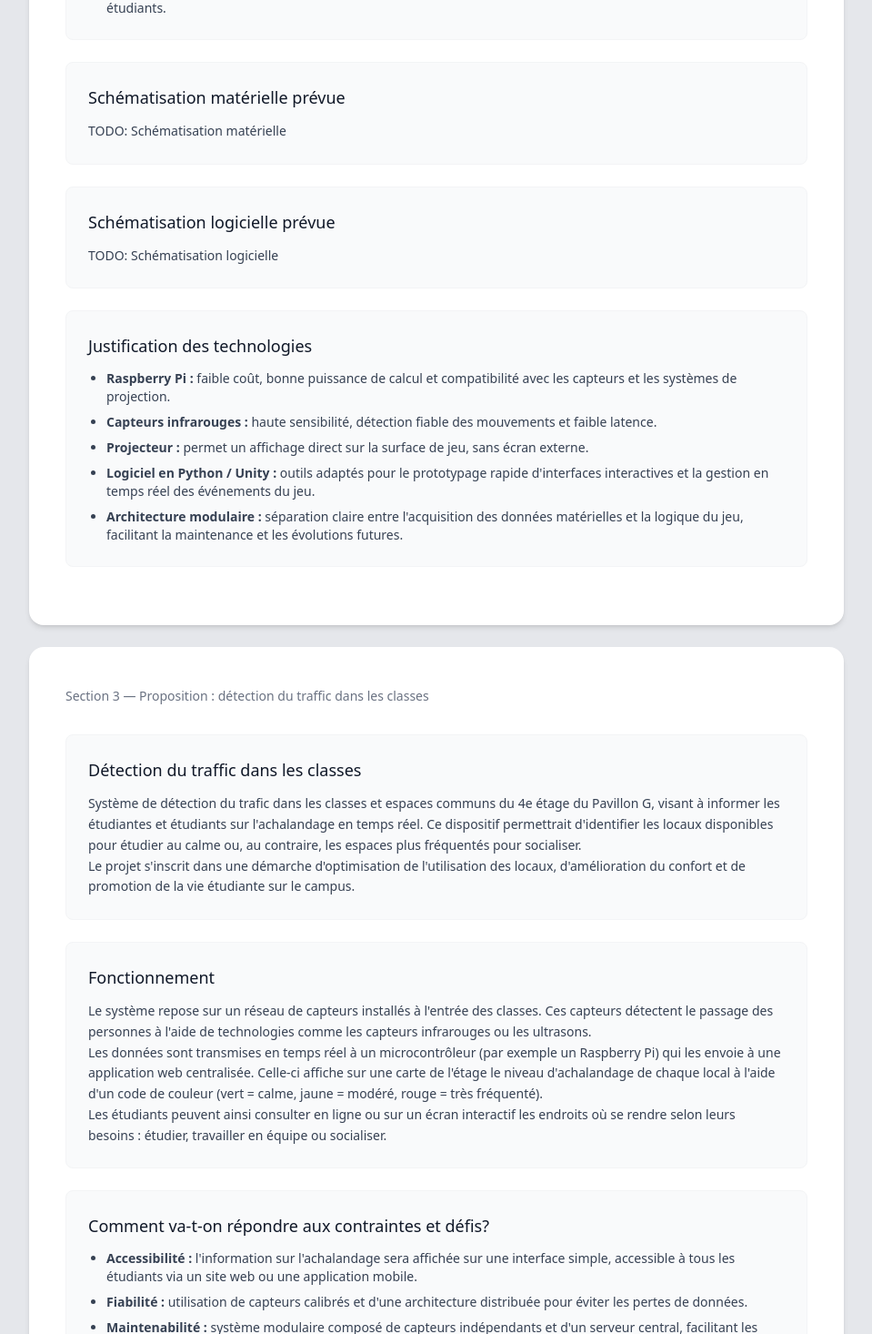
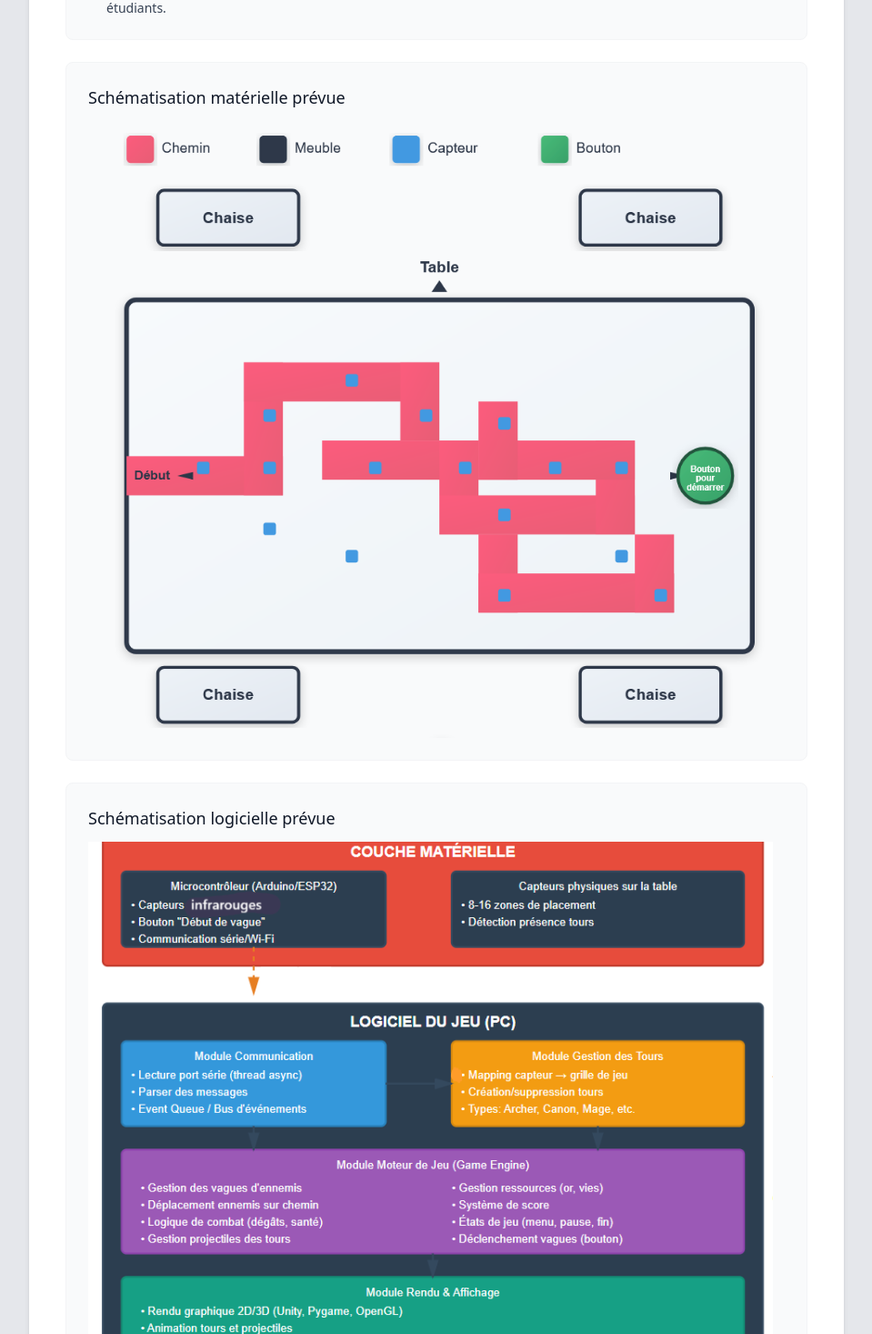
Before and after one commit to dev-t0ny/projet-veille, a Vue app: page /#/ in a window 1280 px wide. Shown: the part 2144-3610 px from the top of the page at 91% size, without its empty margins (160-1119 px from the left). Built offline with nearby package versions, Linux system fonts and the light colour scheme.

Commit message:
ajout images schématisations table

```diff
--- a/src/pages/index.vue
+++ b/src/pages/index.vue
@@ -188,18 +188,14 @@
         <h3 class="text-lg font-medium text-gray-900 mb-3">
           Schématisation matérielle prévue
         </h3>
-        <p class="text-sm text-gray-700 leading-relaxed">
-          TODO: Schématisation matérielle
-        </p>
+          <img src="../../public/schema_mat_table.png" alt="">
       </article>
 
       <article class="bg-gray-50 border border-gray-100 rounded-lg p-6 mb-6">
         <h3 class="text-lg font-medium text-gray-900 mb-3">
           Schématisation logicielle prévue
         </h3>
-        <p class="text-sm text-gray-700 leading-relaxed">
-          TODO: Schématisation logicielle
-        </p>
+       <img src="../../public/Schema_logiciel_table.webp" alt="">
       </article>
 
       <article class="bg-gray-50 border border-gray-100 rounded-lg p-6 mb-6">
```
Also changed, not shown: public/Schema_logiciel_table.webp (added), public/schema_mat_table.png (added).
